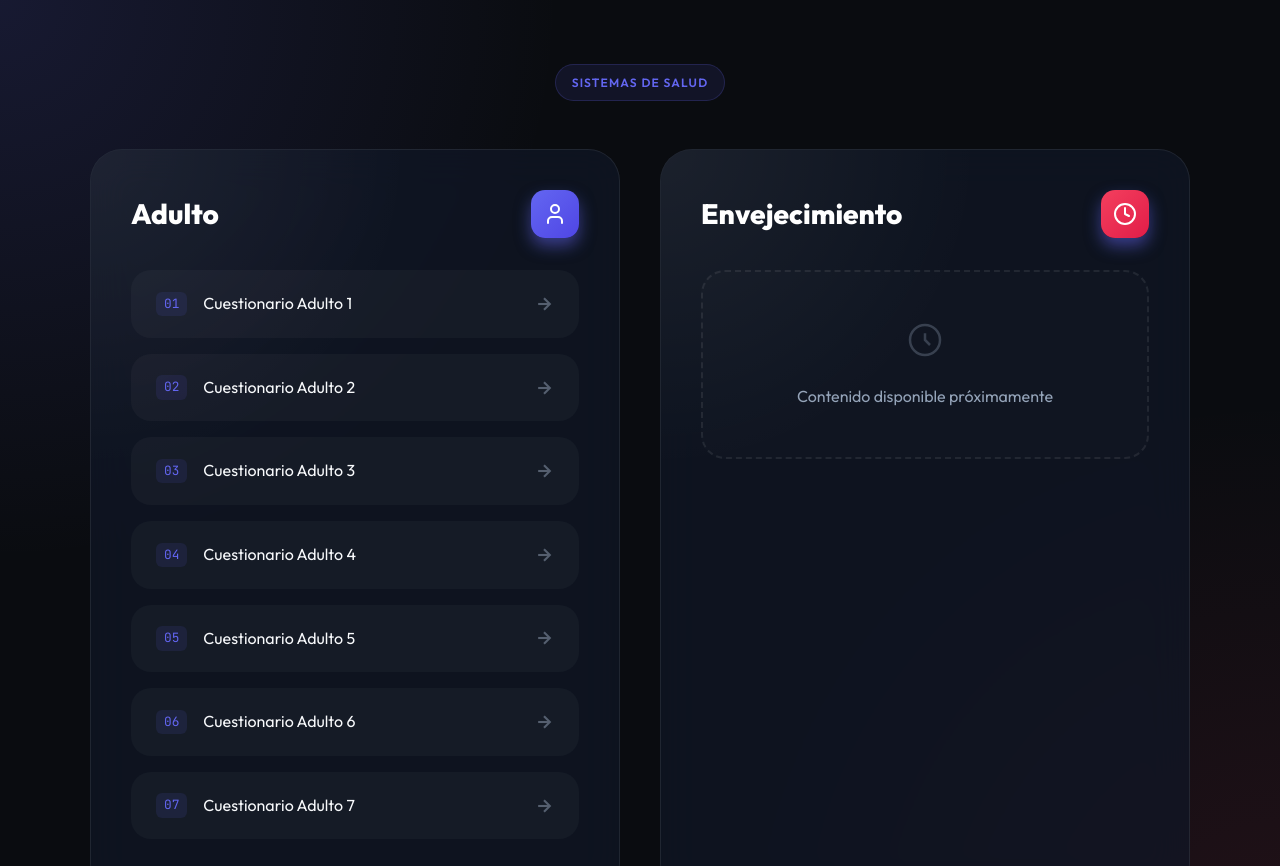
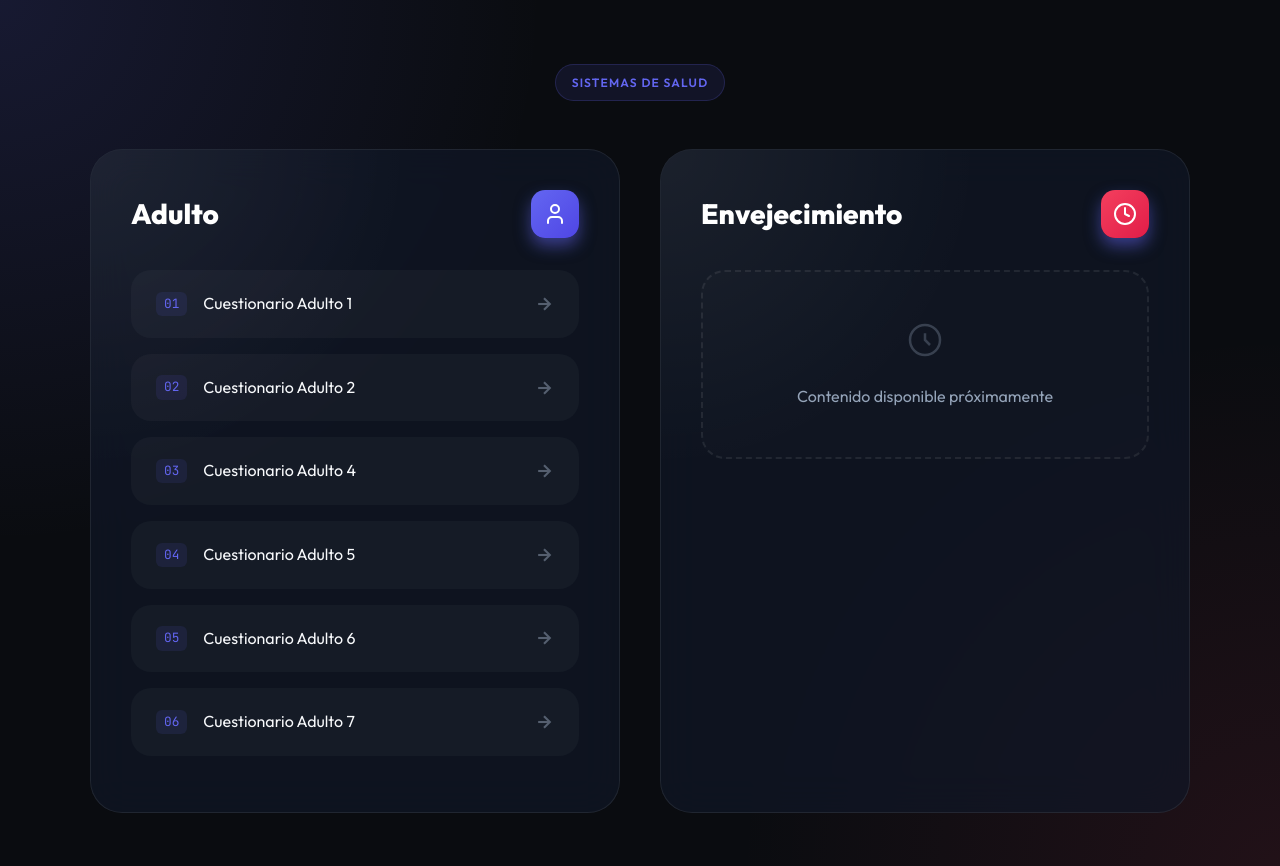
Before and after one commit to DiabloMC93/test, a plain HTML site: page index.html in a window 1280 px wide. Shown: the top 866 px of the page. Drawn offline with Linux system fonts and the light colour scheme.

Commit message:
Update index.html

```diff
--- a/index.html
+++ b/index.html
@@ -47,7 +47,6 @@
             z-index: 1;
         }
 
-        /* --- Header Section Reducida --- */
         header {
             text-align: center;
             margin-bottom: 3rem;
@@ -72,7 +71,6 @@
             letter-spacing: 0.1em;
         }
 
-        /* --- Grid Layout --- */
         .columns-wrapper {
             display: grid;
             grid-template-columns: repeat(auto-fit, minmax(340px, 1fr));
@@ -131,7 +129,6 @@
             color: #fff;
         }
 
-        /* --- List & Links --- */
         ul {
             list-style: none;
             position: relative;
@@ -192,7 +189,6 @@
             transform: translateX(4px);
         }
 
-        /* --- Empty State --- */
         .empty-state {
             padding: 3rem 1rem;
             text-align: center;
@@ -209,7 +205,6 @@
             opacity: 0.3;
         }
 
-        /* --- Responsive --- */
         @media (max-width: 768px) {
             body { padding: 2rem 1rem; }
             header { margin-bottom: 2rem; }
@@ -253,18 +248,9 @@
                         </a>
                     </li>
                     <li>
-                        <a href="https://diablomc93.github.io/adulto3/" target="_blank" class="exam-link">
+                        <a href="https://diablomc93.github.io/adulto4/" target="_blank" class="exam-link">
                             <div class="exam-info">
                                 <span class="exam-number">03</span>
-                                <span>Cuestionario Adulto 3</span>
-                            </div>
-                            <svg class="arrow-icon" viewBox="0 0 24 24" fill="none" stroke="currentColor" stroke-width="2.5"><line x1="5" y1="12" x2="19" y2="12"></line><polyline points="12 5 19 12 12 19"></polyline></svg>
-                        </a>
-                    </li>
-                    <li>
-                        <a href="https://diablomc93.github.io/adulto4/" target="_blank" class="exam-link">
-                            <div class="exam-info">
-                                <span class="exam-number">04</span>
                                 <span>Cuestionario Adulto 4</span>
                             </div>
                             <svg class="arrow-icon" viewBox="0 0 24 24" fill="none" stroke="currentColor" stroke-width="2.5"><line x1="5" y1="12" x2="19" y2="12"></line><polyline points="12 5 19 12 12 19"></polyline></svg>
@@ -273,7 +259,7 @@
                     <li>
                         <a href="https://diablomc93.github.io/adulto5/" target="_blank" class="exam-link">
                             <div class="exam-info">
-                                <span class="exam-number">05</span>
+                                <span class="exam-number">04</span>
                                 <span>Cuestionario Adulto 5</span>
                             </div>
                             <svg class="arrow-icon" viewBox="0 0 24 24" fill="none" stroke="currentColor" stroke-width="2.5"><line x1="5" y1="12" x2="19" y2="12"></line><polyline points="12 5 19 12 12 19"></polyline></svg>
@@ -282,7 +268,7 @@
                     <li>
                         <a href="https://diablomc93.github.io/adulto6/" target="_blank" class="exam-link">
                             <div class="exam-info">
-                                <span class="exam-number">06</span>
+                                <span class="exam-number">05</span>
                                 <span>Cuestionario Adulto 6</span>
                             </div>
                             <svg class="arrow-icon" viewBox="0 0 24 24" fill="none" stroke="currentColor" stroke-width="2.5"><line x1="5" y1="12" x2="19" y2="12"></line><polyline points="12 5 19 12 12 19"></polyline></svg>
@@ -291,7 +277,7 @@
                     <li>
                         <a href="https://diablomc93.github.io/adulto7/" target="_blank" class="exam-link">
                             <div class="exam-info">
-                                <span class="exam-number">07</span>
+                                <span class="exam-number">06</span>
                                 <span>Cuestionario Adulto 7</span>
                             </div>
                             <svg class="arrow-icon" viewBox="0 0 24 24" fill="none" stroke="currentColor" stroke-width="2.5"><line x1="5" y1="12" x2="19" y2="12"></line><polyline points="12 5 19 12 12 19"></polyline></svg>
```
